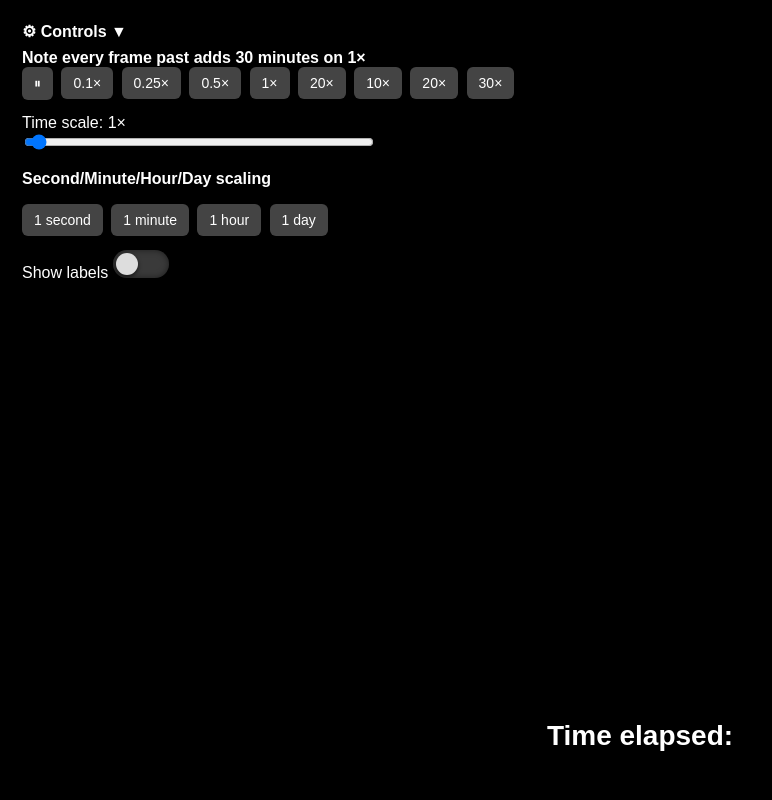
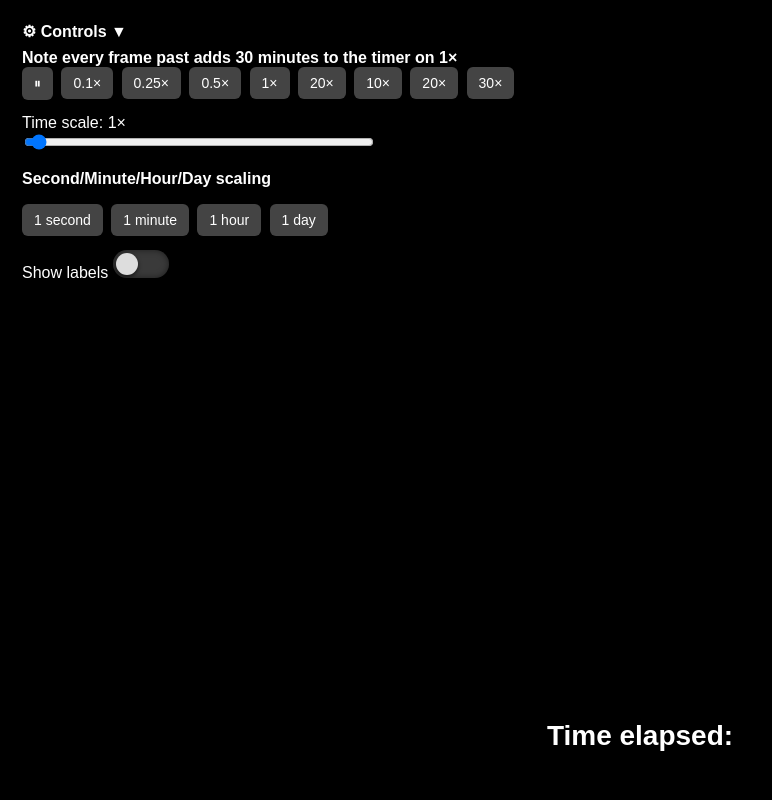
Before and after one commit to Peter-8310/Solar_system-planets, a Python web app: template templates/index.html in a window 1280 px wide. Shown: the whole page, without its empty margins (0-772 px from the left). Run offline with Jinja, Linux system fonts and the light colour scheme; the template is opened without the code that fills it, so the values that code supplies are empty.

Commit message:
Small changes to frontend

```diff
--- a/templates/index.html
+++ b/templates/index.html
@@ -2,7 +2,7 @@
 <html>
 <head>
 <meta charset="UTF-8">
-<title>Orbital Simulation</title>
+<title>Solar syste</title>
 <link rel="stylesheet" href="{{ url_for('static', filename='style.css')}}">
 </head>
 
@@ -17,7 +17,7 @@
 
     <div id="control-body">
         <div style="margin-bottom:8px; width: 500px;">
-            <b>Note every frame past adds 30 minutes on 1×</b><br>
+            <b>Note every frame past adds 30 minutes to the timer on 1×</b><br>
             <button onclick="setTime(0)">⏸</button>
             <button onclick="setTime(0.1)">0.1×</button>
             <button onclick="setTime(0.25)">0.25×</button>
```
